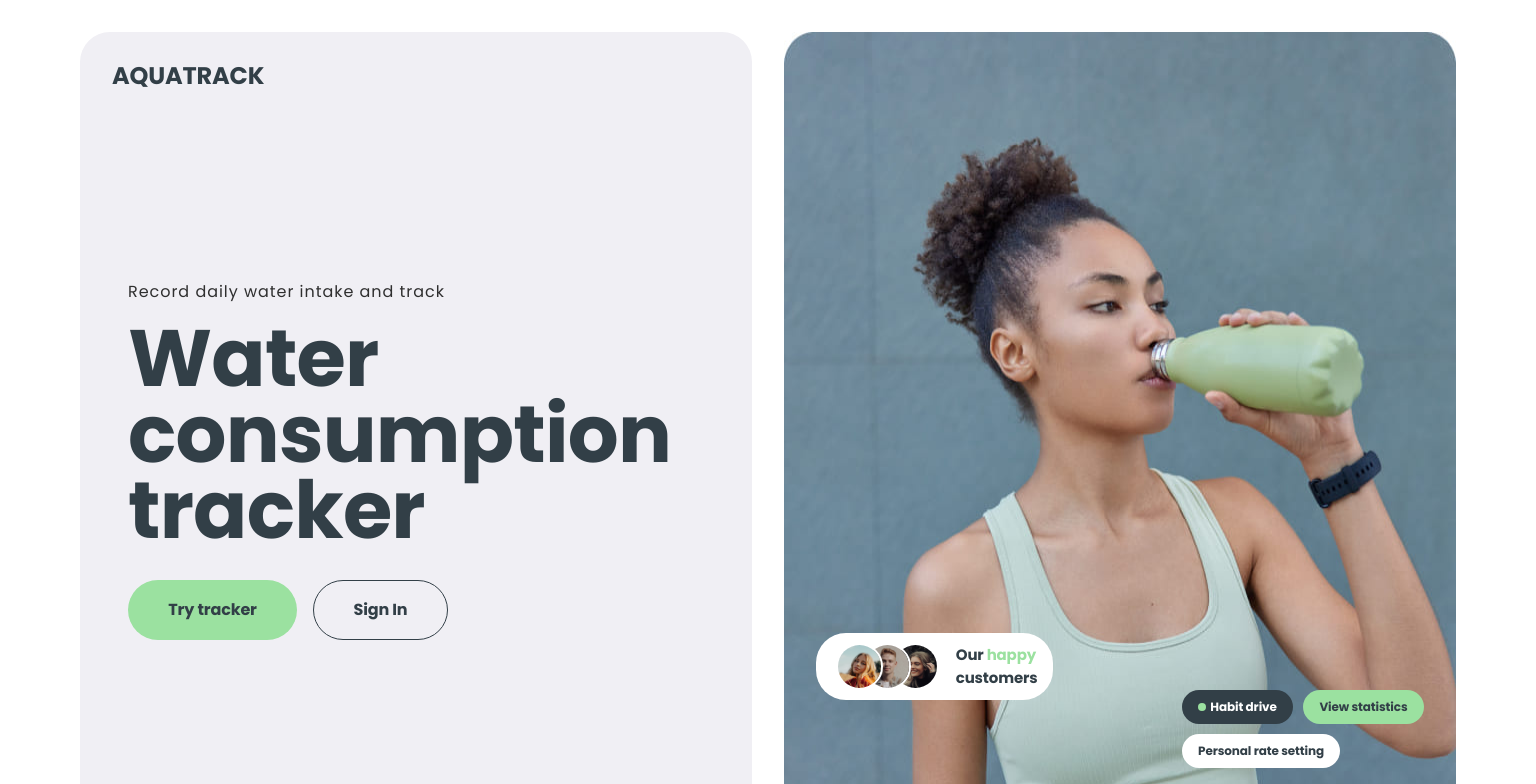
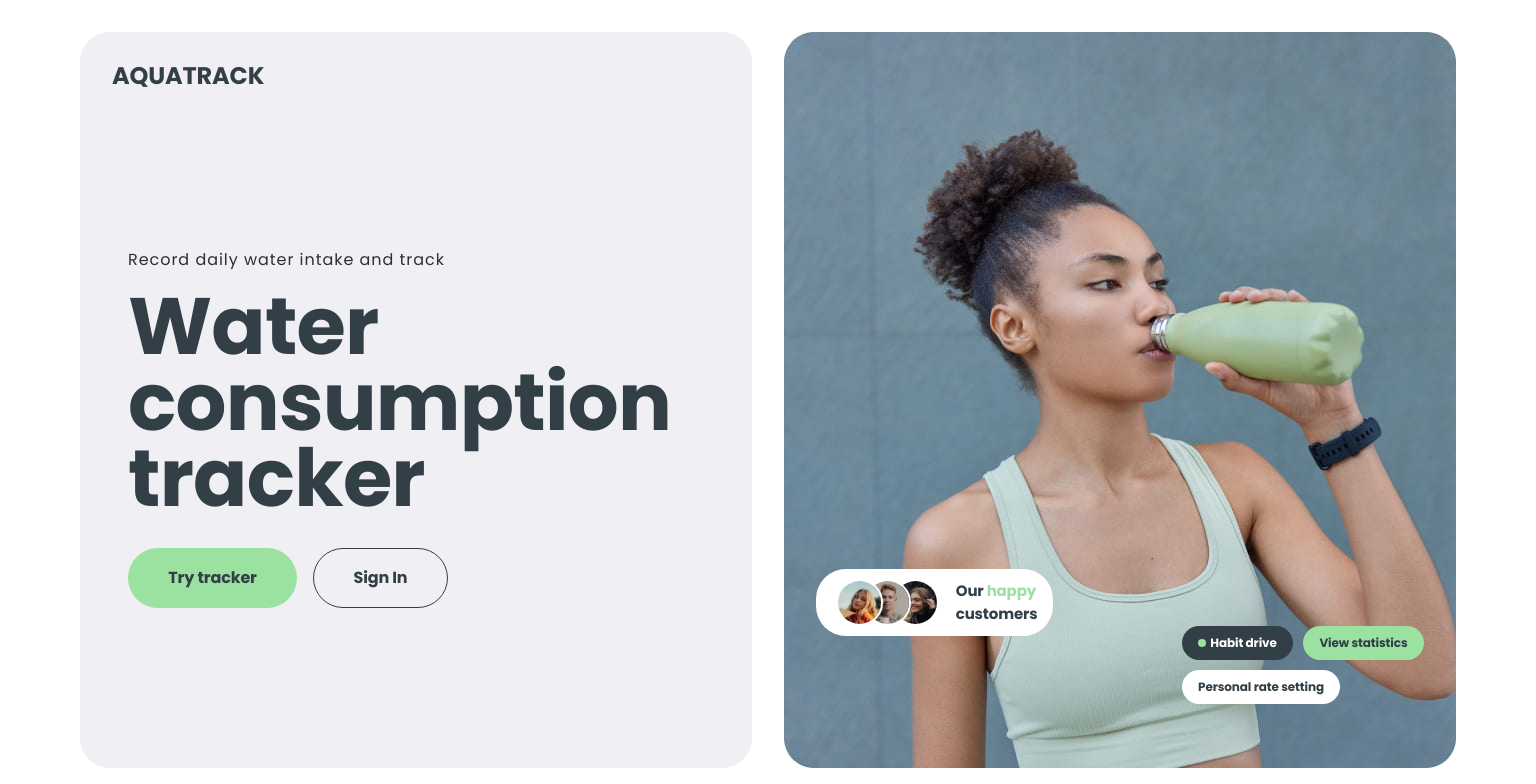
Before and after one commit to andrew-sistuk/WaterIn, a React (Vite) app: page / in a window 1536 px wide. Shown: the top 784 px of the page. Built offline with nearby package versions, Linux system fonts and the light colour scheme; no server answers.

Commit message:
google-auth-disabled

```diff
--- a/src/components/AdvantagesSection/AdvantagesSection.module.css
+++ b/src/components/AdvantagesSection/AdvantagesSection.module.css
@@ -21,9 +21,6 @@
     width: 672px;
   }
 
-  .image {
-    min-height: 800px;
-  }
 }
 
 .advantagesList {
--- a/src/components/Logo/Logo.module.css
+++ b/src/components/Logo/Logo.module.css
@@ -5,7 +5,7 @@
   font-size: 18px;
   line-height: 1.11;
   top: 24px;
-  left: 18px;
+  left: 16px;
   text-transform: uppercase;
   text-decoration: none;
   color: var(--main-black-gray-color);
--- a/src/components/SignForms/SignForms.module.css
+++ b/src/components/SignForms/SignForms.module.css
@@ -4,6 +4,8 @@
   width: 436px;
   padding-top: 14vh;
   padding-bottom: 12vh;
+  /* padding-top: 18vh;
+  padding-bottom: 19vh; */
 }
 
 .sign-form {
--- a/src/components/SignForms/SignInForm.jsx
+++ b/src/components/SignForms/SignInForm.jsx
@@ -98,7 +98,7 @@ export default function SignInForm({ isMobile }) {
           Sign In
         </button>
 
-        <AuthorizationGoogleBtn />
+        {/* <AuthorizationGoogleBtn /> */}
 
         <div className={css['sing-forgot-wrapper']}>
           <p className={css['paragraph-sign']}>
--- a/src/components/SignForms/SignUpForm.jsx
+++ b/src/components/SignForms/SignUpForm.jsx
@@ -129,7 +129,7 @@ export default function SignUpForm({ isMobile }) {
           Sign Up
         </button>
 
-        <AuthorizationGoogleBtn />
+        {/* <AuthorizationGoogleBtn /> */}
 
         <p className={css['paragraph-sign']}>
           Already have account?{' '}
```
